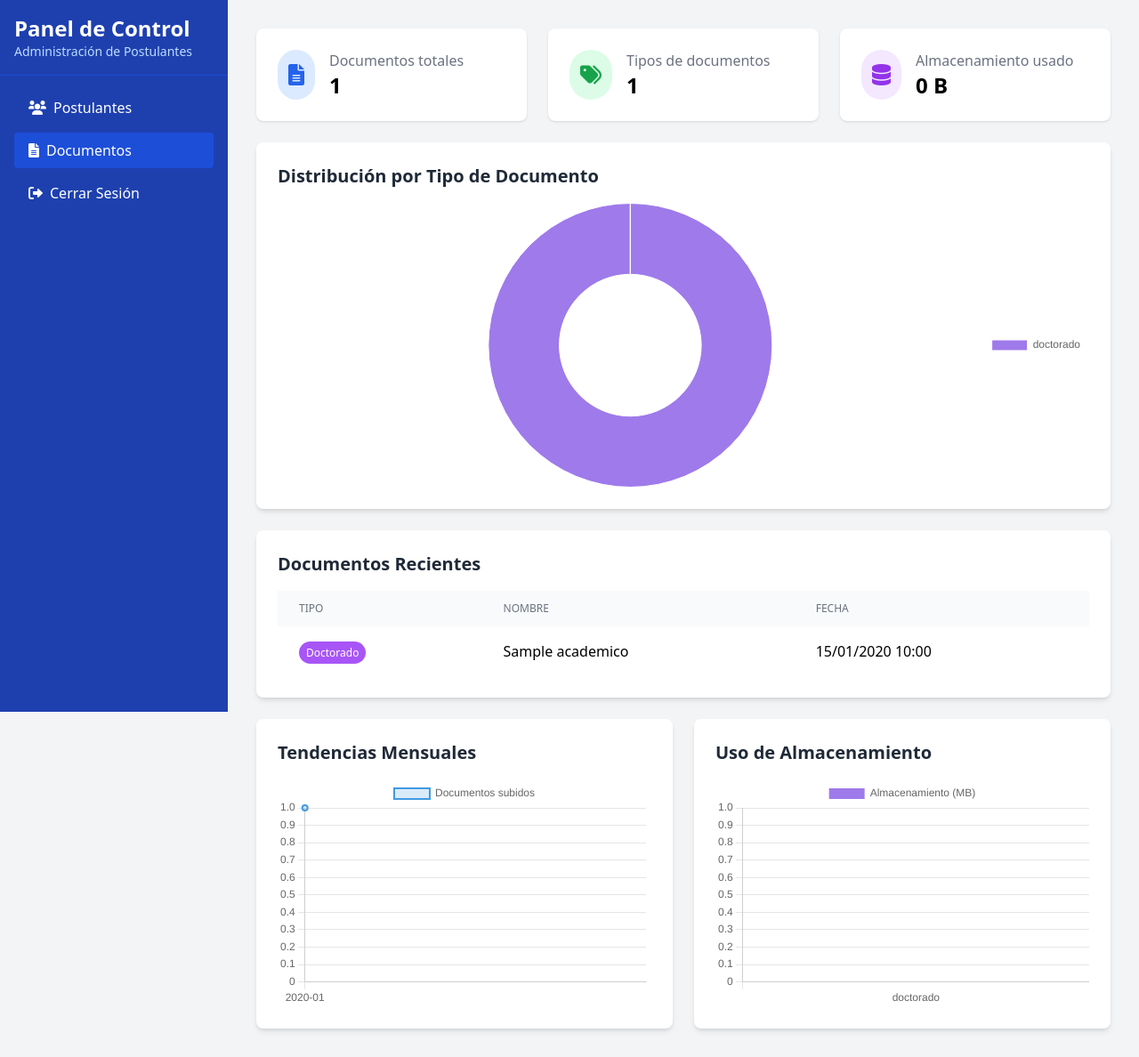
After one commit to Joeenm/Applicant-System, a PHP site: page /views/admin/documents.php in a window 1280 px wide. The commit adds this page. Shown: the whole page at 89% size. Run offline with PHP 8.4, Linux system fonts and the light colour scheme; the visitor is signed in with stand-in values (Sample User, id 1); tables that the repository leaves empty hold one stand-in row (values such as "Sample post"); some libraries are stand-ins or nearby versions.

Commit message:
Add: document view

```diff
--- /dev/null
+++ b/views/admin/documents.php
@@ -0,0 +1,312 @@
+<?php
+session_start();
+// Verificar autenticación y permisos de admin
+if (!isset($_SESSION['admin_id']) || empty($_SESSION['admin_id'])) {
+    header('Location: access-denied.php');
+    exit;
+}
+
+// Incluir el archivo de conexión
+require_once('../../php/conexion.php');
+
+// Consultar estadísticas mejoradas
+try {
+    $db_academico = getDatabaseConnection('academico_db');
+
+    // 1. Estadísticas por tipo (actual)
+    $query = "SELECT tipo_documento, COUNT(*) as total FROM documentos_academicos GROUP BY tipo_documento";
+    $documentos_por_tipo = $db_academico->query($query)->fetchAll(PDO::FETCH_ASSOC);
+
+    // 2. Documentos recientes (nueva consulta)
+    $query_recientes = "SELECT tipo_documento, nombre_documento, fecha_subida
+                       FROM documentos_academicos
+                       ORDER BY fecha_subida DESC LIMIT 5";
+    $documentos_recientes = $db_academico->query($query_recientes)->fetchAll(PDO::FETCH_ASSOC);
+
+    // 3. Tendencias mensuales (nueva consulta)
+    $query_tendencias = "SELECT
+                            DATE_FORMAT(fecha_subida, '%Y-%m') as mes,
+                            COUNT(*) as total
+                         FROM documentos_academicos
+                         GROUP BY mes
+                         ORDER BY mes DESC
+                         LIMIT 6";
+    $tendencias_mensuales = $db_academico->query($query_tendencias)->fetchAll(PDO::FETCH_ASSOC);
+
+    // 4. Tamaño total por tipo (nueva consulta)
+    $query_tamanos = "SELECT
+                         tipo_documento,
+                         SUM(tamano_archivo) as total_bytes,
+                         COUNT(*) as cantidad
+                      FROM documentos_academicos
+                      GROUP BY tipo_documento";
+    $tamanos_por_tipo = $db_academico->query($query_tamanos)->fetchAll(PDO::FETCH_ASSOC);
+
+    $total_documentos = array_reduce($documentos_por_tipo, function($carry, $item) {
+        return $carry + $item['total'];
+    }, 0);
+
+    // Colores para gráficos
+    $colores = [
+        'doctorado' => 'bg-purple-500',
+        'maestria' => 'bg-blue-500',
+        'postgrado' => 'bg-indigo-500',
+        'licenciatura' => 'bg-green-500',
+        'tecnico' => 'bg-yellow-500',
+        'certificado' => 'bg-red-500',
+        'diplomado' => 'bg-pink-500',
+        'seminario' => 'bg-orange-500',
+        'curso' => 'bg-teal-500'
+    ];
+
+} catch (Exception $e) {
+    error_log("Error al obtener estadísticas de documentos: " . $e->getMessage());
+    $documentos_por_tipo = [];
+    $documentos_recientes = [];
+    $tendencias_mensuales = [];
+    $tamanos_por_tipo = [];
+    $total_documentos = 0;
+}
+?>
+
+<!DOCTYPE html>
+<html lang="es">
+<head>
+    <meta charset="UTF-8">
+    <meta name="viewport" content="width=device-width, initial-scale=1.0">
+    <title>Dashboard Administrador</title>
+    <script src="https://cdn.tailwindcss.com"></script>
+    <script src="https://cdn.jsdelivr.net/npm/sweetalert2@11"></script>
+    <script src="../../js/scriptDashboard.js"></script>
+    <script src="../../js/scriptDelete.js" defer></script>
+    <link rel="stylesheet" href="https://cdnjs.cloudflare.com/ajax/libs/font-awesome/6.0.0/css/all.min.css">
+    <script src="https://cdn.jsdelivr.net/npm/chart.js"></script>
+</head>
+<body class="bg-gray-100">
+    <div class="min-h-screen">
+        <!-- Sidebar -->
+        <div class="bg-blue-800 text-white w-64 fixed h-full">
+            <div class="p-4 border-b border-blue-700">
+                <h1 class="text-2xl font-bold">Panel de Control</h1>
+                <p class="text-blue-200 text-sm">Administración de Postulantes</p>
+            </div>
+            <nav class="p-4">
+                <ul>
+                    <li class="mb-2">
+                        <a href="../../views/admin/dashboard.php" class="block py-2 px-4 hover:bg-blue-700 rounded">
+                            <i class="fas fa-users mr-2"></i>Postulantes
+                        </a>
+                    </li>
+                    <li class="mb-2">
+                        <a href="../../views/admin/documents.php" class="block py-2 px-4 bg-blue-700 rounded">
+                            <i class="fas fa-file-alt mr-2"></i>Documentos
+                        </a>
+                    </li>
+                    <!-- <li class="mb-2">
+                        <a href="#" class="block py-2 px-4 hover:bg-blue-700 rounded">
+                            <i class="fas fa-cog mr-2"></i>Configuración
+                        </a>
+                    </li> -->
+                    <li>
+                        <a href="../../php/logout.php" class="block py-2 px-4 hover:bg-blue-700 rounded">
+                            <i class="fas fa-sign-out-alt mr-2"></i>Cerrar Sesión
+                        </a>
+                    </li>
+                </ul>
+            </nav>
+        </div>
+
+        <!-- Main Content -->
+        <div class="ml-64 p-8">
+            <!-- Sección de Resumen General -->
+            <div class="grid grid-cols-1 md:grid-cols-3 gap-6 mb-6">
+                <!-- Tarjeta Total Documentos -->
+                <div class="bg-white rounded-lg shadow p-6 flex items-center">
+                    <div class="p-3 rounded-full bg-blue-100 text-blue-600 mr-4">
+                        <i class="fas fa-file-alt text-2xl"></i>
+                    </div>
+                    <div>
+                        <p class="text-gray-500">Documentos totales</p>
+                        <h3 class="text-2xl font-bold"><?= number_format($total_documentos) ?></h3>
+                    </div>
+                </div>
+
+                <!-- Tarjeta Tipos de Documentos -->
+                <div class="bg-white rounded-lg shadow p-6 flex items-center">
+                    <div class="p-3 rounded-full bg-green-100 text-green-600 mr-4">
+                        <i class="fas fa-tags text-2xl"></i>
+                    </div>
+                    <div>
+                        <p class="text-gray-500">Tipos de documentos</p>
+                        <h3 class="text-2xl font-bold"><?= count($documentos_por_tipo) ?></h3>
+                    </div>
+                </div>
+
+                <!-- Tarjeta Tamaño Total -->
+                <div class="bg-white rounded-lg shadow p-6 flex items-center">
+                    <div class="p-3 rounded-full bg-purple-100 text-purple-600 mr-4">
+                        <i class="fas fa-database text-2xl"></i>
+                    </div>
+                    <div>
+                        <p class="text-gray-500">Almacenamiento usado</p>
+                        <h3 class="text-2xl font-bold">
+                            <?php
+                            $total_bytes = array_reduce($tamanos_por_tipo, function($carry, $item) {
+                                return $carry + $item['total_bytes'];
+                            }, 0);
+                            echo formatBytes($total_bytes);
+                            ?>
+                        </h3>
+                    </div>
+                </div>
+            </div>
+
+            <!-- Gráfico de Distribución -->
+            <div class="bg-white rounded-lg shadow-md p-6 mb-6">
+                <h2 class="text-xl font-bold text-gray-800 mb-4">Distribución por Tipo de Documento</h2>
+                <div class="h-80">
+                    <canvas id="chartTipos"></canvas>
+                </div>
+            </div>
+
+            <!-- Sección de Documentos Recientes -->
+            <div class="bg-white rounded-lg shadow-md p-6 mb-6">
+                <h2 class="text-xl font-bold text-gray-800 mb-4">Documentos Recientes</h2>
+                <div class="overflow-x-auto">
+                    <table class="min-w-full">
+                        <thead class="bg-gray-50">
+                            <tr>
+                                <th class="px-6 py-3 text-left text-xs font-medium text-gray-500 uppercase">Tipo</th>
+                                <th class="px-6 py-3 text-left text-xs font-medium text-gray-500 uppercase">Nombre</th>
+                                <th class="px-6 py-3 text-left text-xs font-medium text-gray-500 uppercase">Fecha</th>
+                            </tr>
+                        </thead>
+                        <tbody class="divide-y divide-gray-200">
+                            <?php foreach ($documentos_recientes as $doc): ?>
+                            <tr>
+                                <td class="px-6 py-4 whitespace-nowrap">
+                                    <span class="px-2 py-1 text-xs rounded-full <?= $colores[$doc['tipo_documento']] ?> text-white">
+                                        <?= ucfirst($doc['tipo_documento']) ?>
+                                    </span>
+                                </td>
+                                <td class="px-6 py-4 whitespace-nowrap"><?= $doc['nombre_documento'] ?></td>
+                                <td class="px-6 py-4 whitespace-nowrap"><?= date('d/m/Y H:i', strtotime($doc['fecha_subida'])) ?></td>
+                            </tr>
+                            <?php endforeach; ?>
+                        </tbody>
+                    </table>
+                </div>
+            </div>
+
+            <!-- Gráfico de Tendencias -->
+            <div class="grid grid-cols-1 md:grid-cols-2 gap-6">
+                <div class="bg-white rounded-lg shadow-md p-6">
+                    <h2 class="text-xl font-bold text-gray-800 mb-4">Tendencias Mensuales</h2>
+                    <div class="h-64">
+                        <canvas id="chartTendencias"></canvas>
+                    </div>
+                </div>
+
+                <div class="bg-white rounded-lg shadow-md p-6">
+                    <h2 class="text-xl font-bold text-gray-800 mb-4">Uso de Almacenamiento</h2>
+                    <div class="h-64">
+                        <canvas id="chartAlmacenamiento"></canvas>
+                    </div>
+                </div>
+            </div>
+        </div>
+    </div>
+
+    <script>
+    // Gráfico de distribución por tipos
+    const ctxTipos = document.getElementById('chartTipos').getContext('2d');
+    new Chart(ctxTipos, {
+        type: 'doughnut',
+        data: {
+            labels: <?= json_encode(array_column($documentos_por_tipo, 'tipo_documento')) ?>,
+            datasets: [{
+                data: <?= json_encode(array_column($documentos_por_tipo, 'total')) ?>,
+                backgroundColor: [
+                    '#9F7AEA', '#4299E1', '#667EEA', '#48BB78',
+                    '#ECC94B', '#F56565', '#ED64A6', '#ED8936', '#38B2AC'
+                ],
+                borderWidth: 1
+            }]
+        },
+        options: {
+            responsive: true,
+            maintainAspectRatio: false,
+            plugins: {
+                legend: {
+                    position: 'right',
+                }
+            }
+        }
+    });
+
+    // Gráfico de tendencias mensuales
+    const ctxTendencias = document.getElementById('chartTendencias').getContext('2d');
+    new Chart(ctxTendencias, {
+        type: 'line',
+        data: {
+            labels: <?= json_encode(array_column($tendencias_mensuales, 'mes')) ?>,
+            datasets: [{
+                label: 'Documentos subidos',
+                data: <?= json_encode(array_column($tendencias_mensuales, 'total')) ?>,
+                backgroundColor: 'rgba(66, 153, 225, 0.2)',
+                borderColor: 'rgba(66, 153, 225, 1)',
+                borderWidth: 2,
+                tension: 0.3,
+                fill: true
+            }]
+        },
+        options: {
+            responsive: true,
+            maintainAspectRatio: false,
+            scales: {
+                y: {
+                    beginAtZero: true
+                }
+            }
+        }
+    });
+
+    // Gráfico de almacenamiento por tipo
+    const ctxAlmacenamiento = document.getElementById('chartAlmacenamiento').getContext('2d');
+    new Chart(ctxAlmacenamiento, {
+        type: 'bar',
+        data: {
+            labels: <?= json_encode(array_column($tamanos_por_tipo, 'tipo_documento')) ?>,
+            datasets: [{
+                label: 'Almacenamiento (MB)',
+                data: <?= json_encode(array_map(function($item) {
+                    return round($item['total_bytes'] / (1024 * 1024), 2);
+                }, $tamanos_por_tipo)) ?>,
+                backgroundColor: '#9F7AEA',
+            }]
+        },
+        options: {
+            responsive: true,
+            maintainAspectRatio: false,
+            scales: {
+                y: {
+                    beginAtZero: true
+                }
+            }
+        }
+    });
+    </script>
+</body>
+</html>
+
+<?php
+// Función para formatear bytes a unidades legibles
+function formatBytes($bytes, $precision = 2) {
+    $units = ['B', 'KB', 'MB', 'GB', 'TB'];
+    $bytes = max($bytes, 0);
+    $pow = floor(($bytes ? log($bytes) : 0) / log(1024));
+    $pow = min($pow, count($units) - 1);
+    $bytes /= (1 << (10 * $pow));
+    return round($bytes, $precision) . ' ' . $units[$pow];
+}
+?>
```
Also changed, not shown: views/admin/dashboard.php (+4 -4 lines), views/admin/view-applicant.php (+5 -5 lines).
